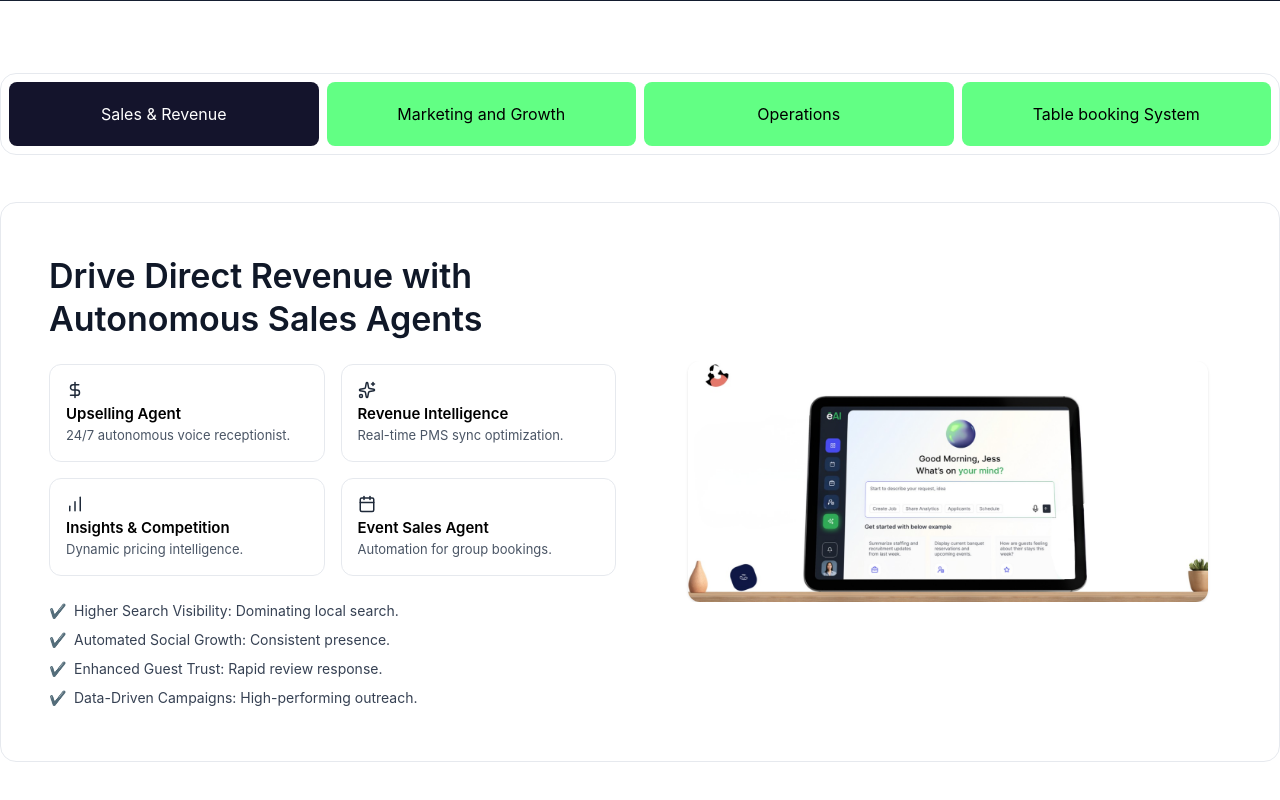
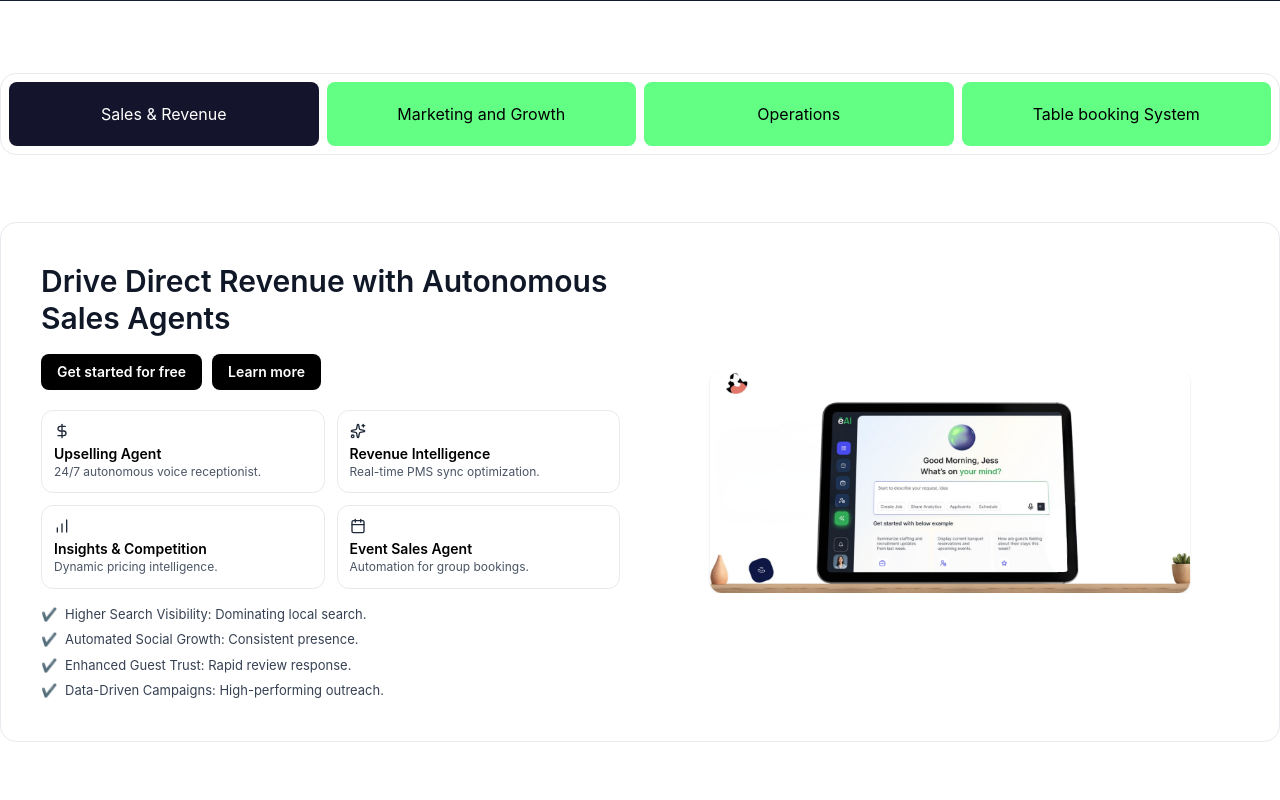
Before and after one commit to Ashwastaken78867/HuemanAI, a React (Vite) app: page / in a window 1280 px wide. Shown: the part 3009-3809 px from the top of the page. Built offline with nearby package versions, Linux system fonts and the light colour scheme.

Commit message:
fix animations

```diff
--- a/src/components/AboutUs/ProductTable.tsx
+++ b/src/components/AboutUs/ProductTable.tsx
@@ -238,23 +238,43 @@ export const ProductTabs: React.FC = () => {
   initial="enter"
   animate="center"
   exit="exit"
-              className="bg-white rounded-2xl border border-[#e6e9ee] p-10 lg:p-12 min-h-[560px] grid lg:grid-cols-2 gap-12 items-center"
+  className="bg-white rounded-2xl border border-[#e6e9ee] px-8 py-8 lg:px-10 lg:py-10 min-h-[520px] grid lg:grid-cols-2 gap-10 items-center"
 >
   {/* Left */}
   <div>
+    {/* Title */}
     <div className="overflow-hidden">
       <motion.h3
         variants={rise}
         initial="enter"
         animate="center"
         exit="exit"
-                    className="text-3xl lg:text-[34px] leading-tight font-semibold text-gray-900"
+        className="text-[26px] lg:text-[30px] leading-tight font-semibold text-gray-900"
       >
         {data.title}
       </motion.h3>
     </div>
 
-                <div className="grid sm:grid-cols-2 gap-4 mt-6">
+    {/* CTA Buttons */}
+    <motion.div
+      variants={rise}
+      initial="enter"
+      animate="center"
+      exit="exit"
+      transition={{ delay: 0.05 }}
+      className="flex flex-wrap gap-2.5 mt-4"
+    >
+      <button className="px-4 py-2 rounded-lg bg-black text-white text-sm font-semibold hover:bg-[#111] transition">
+        Get started for free
+      </button>
+
+      <button className="px-4 py-2 rounded-lg bg-black text-white text-sm font-semibold hover:bg-[#111] transition">
+        Learn more
+      </button>
+    </motion.div>
+
+    {/* Features */}
+    <div className="grid sm:grid-cols-2 gap-3 mt-5">
       {data.features.map((f: any, i: number) => {
         const Icon = f.icon;
         return (
@@ -264,14 +284,14 @@ export const ProductTabs: React.FC = () => {
               initial="enter"
               animate="center"
               exit="exit"
-                          transition={{ delay: i * 0.08 }}
-                          className="border border-[#e6e9ee] p-4 rounded-xl min-h-[92px]"
+              transition={{ delay: i * 0.06 }}
+              className="border border-[#e6e9ee] p-3 rounded-xl min-h-[80px]"
             >
-                          <Icon size={18} className="mb-1 text-gray-800" />
-                          <div className="font-semibold text-[15px]">
+              <Icon size={16} className="mb-1 text-gray-800" />
+              <div className="font-semibold text-[14px]">
                 {f.title}
               </div>
-                          <div className="text-[13px] text-gray-600">
+              <div className="text-[12px] text-gray-600 leading-snug">
                 {f.desc}
               </div>
             </motion.div>
@@ -280,7 +300,8 @@ export const ProductTabs: React.FC = () => {
       })}
     </div>
 
-                <ul className="mt-6 space-y-2 text-[14px] text-gray-700">
+    {/* Bullets */}
+    <ul className="mt-4 space-y-1.5 text-[13px] text-gray-700">
       {data.bullets.map((b: string, i: number) => (
         <li key={i} className="overflow-hidden flex">
           <motion.div
@@ -288,7 +309,7 @@ export const ProductTabs: React.FC = () => {
             initial="enter"
             animate="center"
             exit="exit"
-                        transition={{ delay: i * 0.06 }}
+            transition={{ delay: i * 0.05 }}
             className="flex"
           >
             <span className="text-green-600 mr-2">✔</span>
@@ -309,7 +330,7 @@ export const ProductTabs: React.FC = () => {
     >
       <img
         src={hero}
-                    className="w-full max-w-[520px] rounded-xl shadow"
+        className="w-full max-w-[460px] lg:max-w-[480px] rounded-xl shadow"
         alt="preview"
       />
     </motion.div>
```
Lines whose indentation alone changed are shown as unchanged.
